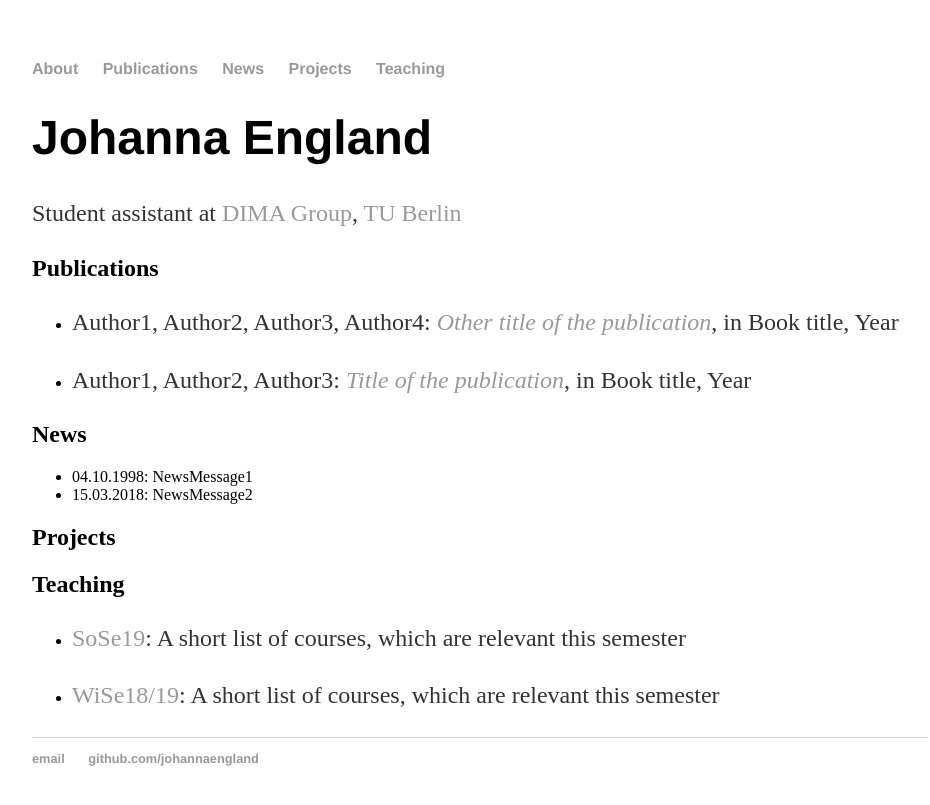
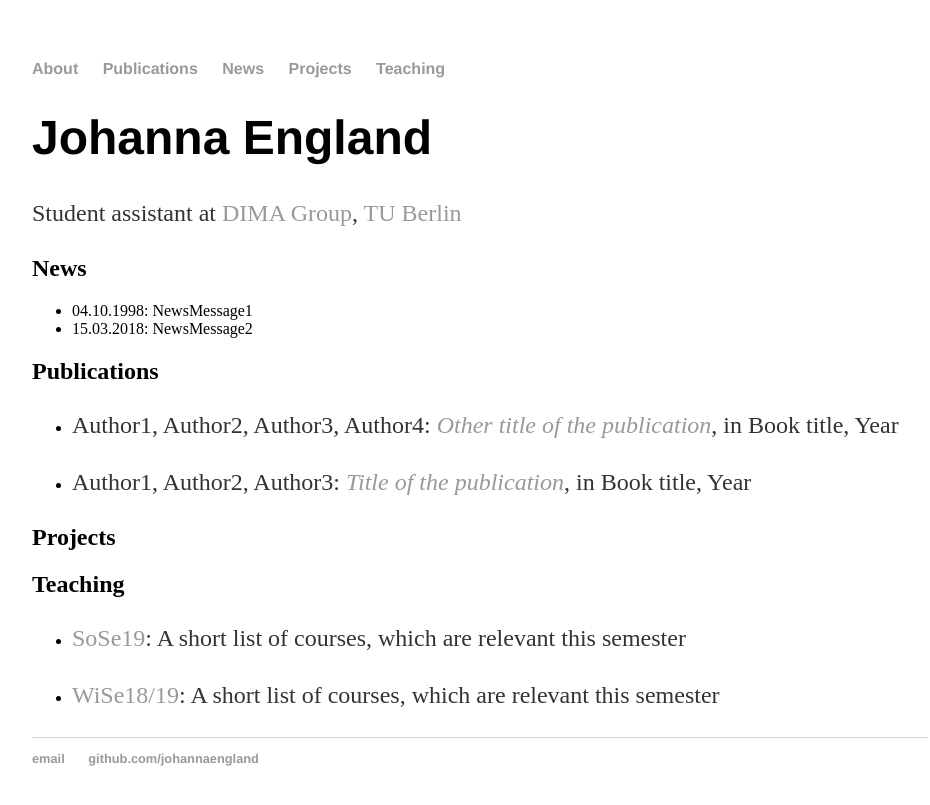
Before and after one commit to johannaengland/johannaengland.github.io, a Jekyll site: the page built from index.md, in a window 1280 px wide. Shown: the top 805 px of the page, without its empty margins (160-1090 px from the left). Built offline with Jekyll 4.4.1, drawn with Linux system fonts in a browser that asks for light colours.

Commit message:
Update index.md

```diff
--- a/index.md
+++ b/index.md
@@ -7,16 +7,16 @@ title: Johanna England
 
 Student assistant at [DIMA Group](http://www.dima.tu-berlin.de), [TU Berlin](http://www.tu-berlin.de)
 
+## News
+
+{% for news in site.news %}
+  {{ news.content | split: '<!-- more -->' | first }}
+{% endfor %}
+
 ## Publications
 {% assign publications = site.publications | reverse %}
 {% for publication in publications limit:5 %}
 * {{ publication.author }}: <a href="{{ publication.url }}">*{{ publication.title }}*</a>, in {{ publication.booktitle }}, {{ publication.year }}
-{% endfor %}
-
-## News
-
-{% for news in site.news %}
-  {{ news.content | split: '<!-- more -->' | first }}
 {% endfor %}
 
 ## Projects
```
